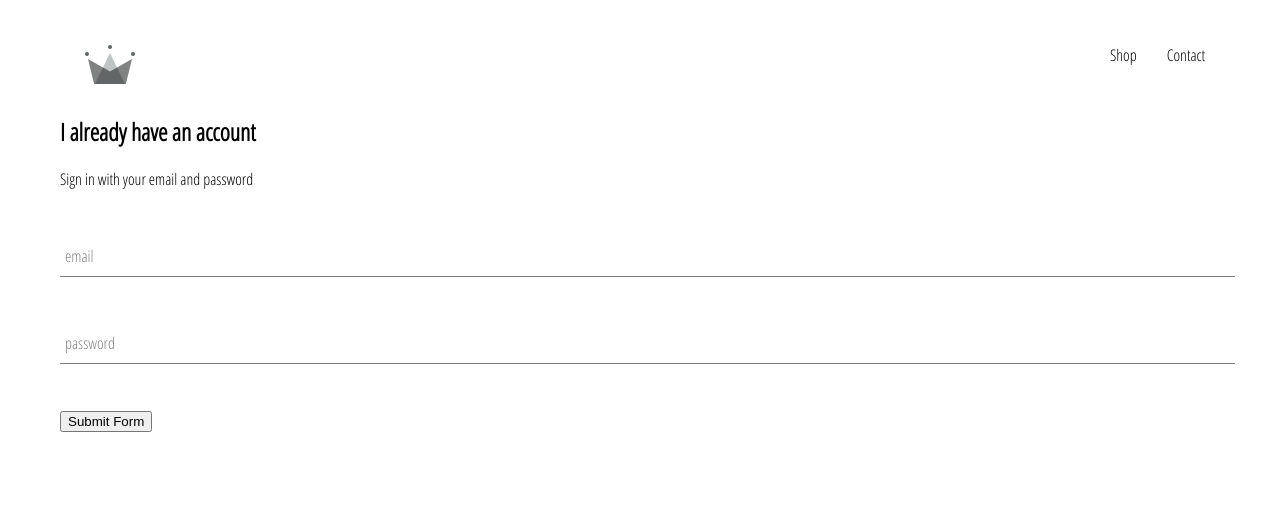
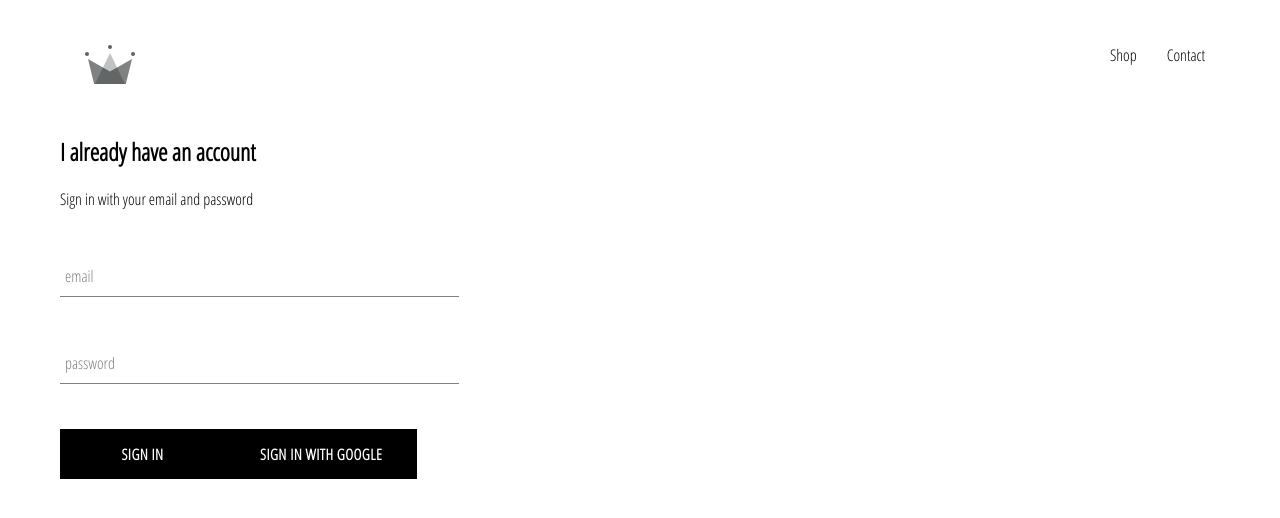
Before and after one commit to owaiss22/crwn-clothing, a React (Create React App) app: page /signin in a window 1280 px wide. Shown: the top 518 px of the page. Built offline with nearby package versions, Linux system fonts and the light colour scheme; no server answers.

Commit message:
Adding Signin component and firebase configurations

```diff
--- a/package.json
+++ b/package.json
@@ -6,6 +6,7 @@
     "@testing-library/jest-dom": "^4.2.4",
     "@testing-library/react": "^9.3.2",
     "@testing-library/user-event": "^7.1.2",
+    "firebase": "^7.14.6",
     "node-sass": "^4.14.1",
     "react": "^16.13.1",
     "react-dom": "^16.13.1",
--- a/src/App.js
+++ b/src/App.js
@@ -6,11 +6,35 @@
 import ShopPage from './Pages/Shop/Shop';
 import SignInAndSignUpPage from './Pages/SignInAndSignUp/SignInAndSignUp';
 import Header from './Components/Header/Header';
+import { auth } from './firebase/firebase.utils';
 
 
 import './App.css';
 
-function App() {
+class App extends React.Component {
+  constructor() {
+    super();
+
+    this.state = {
+      currentUser: null
+    }
+  }
+
+  unsubscribeFromAuth = null;
+
+  componentDidMount() {
+    this.unsubscribeFromAuth = auth.onAuthStateChanged(user => {
+      this.setState({ currentUser: user });
+
+      console.log(user);
+    })
+  }
+
+  componentWillUnmount() {
+    this.unsubscribeFromAuth();
+  }
+
+  render(){
     return (
       <div>
         <Header />
@@ -23,4 +47,6 @@
     );
   }
 
+}
+
 export default App;
--- /dev/null
+++ b/src/Components/CustomButton/CustomButton.js
@@ -0,0 +1,11 @@
+import React from 'react';
+
+import './CustomButton.scss';
+
+const CustomButton = ({ children, ...otherProps }) => (
+  <button className='custom-button' {...otherProps}>
+    {children}
+  </button>
+);
+
+export default CustomButton;
--- /dev/null
+++ b/src/Components/CustomButton/CustomButton.scss
@@ -0,0 +1,22 @@
+.custom-button {
+    min-width: 165px;
+    width: auto;
+    height: 50px;
+    letter-spacing: 0.5px;
+    line-height: 50px;
+    padding: 0 35px 0 35px;
+    font-size: 15px;
+    background-color: black;
+    color: white;
+    text-transform: uppercase;
+    font-family: 'Open Sans Condensed';
+    font-weight: bolder;
+    border: none;
+    cursor: pointer;
+
+    &:hover {
+      background-color: white;
+      color: black;
+      border: 1px solid black;
+    }
+  }
--- a/src/Components/SignIn/SignIn.js
+++ b/src/Components/SignIn/SignIn.js
@@ -1,6 +1,9 @@
 import React from 'react';
 
 import FormInput from '../FormInput/FormInput';
+import CustomButton from '../CustomButton/CustomButton';
+
+import SignInWithGoogle, { signInWithGoogle } from '../../firebase/firebase.utils';
 
 import './SignIn.scss';
 
@@ -54,7 +57,10 @@
                         label="password"
                         required />
 
-                    <input type="submit" value="Submit Form" />
+                    <CustomButton type="submit"> Sign in </CustomButton>
+                    <CustomButton onClick={signInWithGoogle}>
+                        {''}
+                        Sign in with Google{''} </CustomButton>
                 </form>
             </div>
         )
--- a/src/Components/SignIn/SignIn.scss
+++ b/src/Components/SignIn/SignIn.scss
@@ -0,0 +1,9 @@
+.sign-in {
+    width: 30vw;
+    display: flex;
+    flex-direction: column;
+
+    .title {
+        margin: 10px 0;
+    }
+}
--- /dev/null
+++ b/src/firebase/firebase.utils.js
@@ -0,0 +1,25 @@
+import firebase from 'firebase/app';
+import 'firebase/firestore';
+import 'firebase/auth';
+
+const config = {
+    apiKey: "AIzaSyBq0pVY_BWcErt_cuseqDf5PwABcJl1YYY",
+    authDomain: "crwn-db-ad461.firebaseapp.com",
+    databaseURL: "https://crwn-db-ad461.firebaseio.com",
+    projectId: "crwn-db-ad461",
+    storageBucket: "crwn-db-ad461.appspot.com",
+    messagingSenderId: "635581034173",
+    appId: "1:635581034173:web:6d02c208285d7eb281d1d4",
+    measurementId: "G-0XMJR35KJW"
+};
+
+firebase.initializeApp(config);
+
+export const auth = firebase.auth();
+export const firestore = firebase.firestore();
+
+const provider = new firebase.auth.GoogleAuthProvider();
+provider.setCustomParameters({ prompt: 'select_account' });
+export const signInWithGoogle = () => auth.signInWithPopup(provider);
+
+export default firebase;
```
Also changed, not shown: 1 other file (tests, documents, lock files or other folders). Lines whose indentation alone changed are shown as unchanged.
